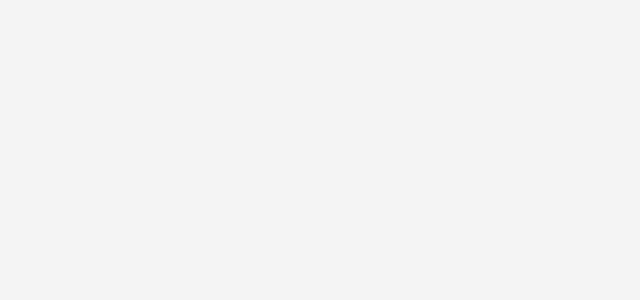
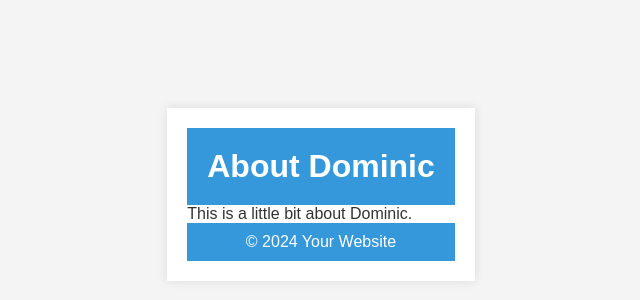
Before and after one commit to DLDiMar/WritingPortfolio, a React (Create React App) app: page /bio in a window 1280 px wide. Before the commit this address had no page. Shown: the part 206-506 px from the top of the page, without its empty margins (319-959 px from the left). Built offline with nearby package versions, Linux system fonts and the light colour scheme.

Commit message:
Adds basic Bio stand-in

```diff
--- a/src/components/App.js
+++ b/src/components/App.js
@@ -1,16 +1,19 @@
 // App.js
 import React from 'react';
-import { BrowserRouter as Router, Routes, Route } from 'react-router-dom';
+import { BrowserRouter as Router, Routes, Route, Navigate } from 'react-router-dom';
 import Login from './Login';
 import Home from './Home';
+import Bio from './Bio';
 
 function App() {
   return (
     <Router>
       <div className="App">
         <Routes>
+          <Route path="/" element={<Navigate to="/login" />} />
           <Route path="/login" element={<Login />} />
           <Route path="/home" element={<Home />} />
+          <Route path="/bio" element={<Bio />} />
         </Routes>
       </div>
     </Router>
--- /dev/null
+++ b/src/components/Bio.js
@@ -0,0 +1,18 @@
+import React from 'react';
+import '../styles/bio.css';
+
+const Bio = () => (
+    <div className="container" data-testid="bio-component">
+        <header>
+            <h1>About Dominic</h1>
+        </header>
+        <p>
+            This is a little bit about Dominic.
+        </p>
+        <footer>
+            &copy; 2024 Your Website
+        </footer>
+    </div>
+);
+
+export default Bio;
--- a/src/styles/App.css
+++ b/src/styles/App.css
@@ -1,22 +1,13 @@
-/* Reset some default styles */
-body, h1, p {
+/* app.css */
+/* Basic styles applicable to the entire app */
+body {
+    font-family: 'Arial', sans-serif;
+    background-color: #f0f0f0;
+    color: #333;
     margin: 0;
     padding: 0;
   }
 
-  /* Body styles */
-  body {
-    font-family: 'Arial', sans-serif;
-    background-color: #f0f0f0;
-    color: #333;
-    display: flex;
-    align-items: center;
-    justify-content: center;
-    height: 100vh;
-    margin: 0;
-  }
-
-  /* Header styles */
   .header {
     background-color: #3498db;
     color: #fff;
@@ -24,24 +15,17 @@ body, h1, p {
     text-align: center;
   }
 
-  /* Main content container */
-  .main-container {
+  .container {
     max-width: 800px;
-    width: 100%;
+    margin: 0 auto;
     padding: 20px;
-    box-shadow: 0 0 10px rgba(0, 0, 0, 0.1);
-    background-color: #fff;
-    border-radius: 8px;
   }
 
-  /* Footer styles */
   .footer {
-    background-color: #3498db;
-    color: #fff;
+    margin-top: 20px;
     padding: 10px;
+    background-color: #eee;
     text-align: center;
-    position: fixed;
-    bottom: 0;
-    left: 0;
-    width: 100%;
   }
+
+  /* Add more foundational styles as needed */
--- /dev/null
+++ b/src/styles/bio.css
@@ -0,0 +1,47 @@
+/* Reset some default styles */
+body, h1, p {
+    margin: 0;
+    padding: 0;
+  }
+
+  /* Body styles */
+  body {
+    font-family: 'Arial', sans-serif;
+    background-color: #f4f4f4;
+    color: #333;
+  }
+
+  /* Header styles */
+  header {
+    background-color: #3498db;
+    color: #fff;
+    padding: 20px;
+    text-align: center;
+  }
+
+  /* Link styles */
+  a {
+    color: #3498db;
+    text-decoration: none;
+  }
+
+  a:hover {
+    text-decoration: underline;
+  }
+
+  /* Main content styles */
+  .container {
+    max-width: 800px;
+    margin: 20px auto;
+    padding: 20px;
+    background-color: #fff;
+    box-shadow: 0 0 10px rgba(0, 0, 0, 0.1);
+  }
+
+  /* Footer styles */
+  footer {
+    background-color: #3498db;
+    color: #fff;
+    padding: 10px;
+    text-align: center;
+  }
```
